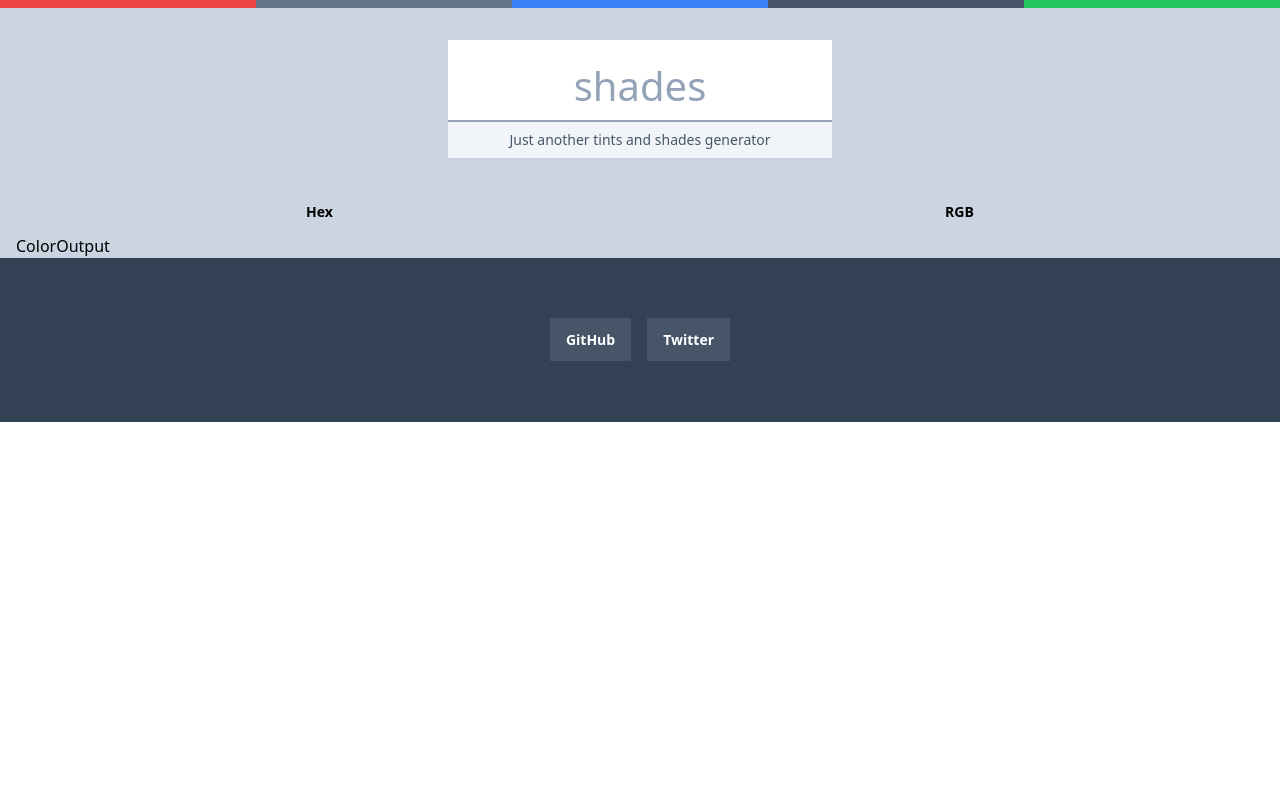
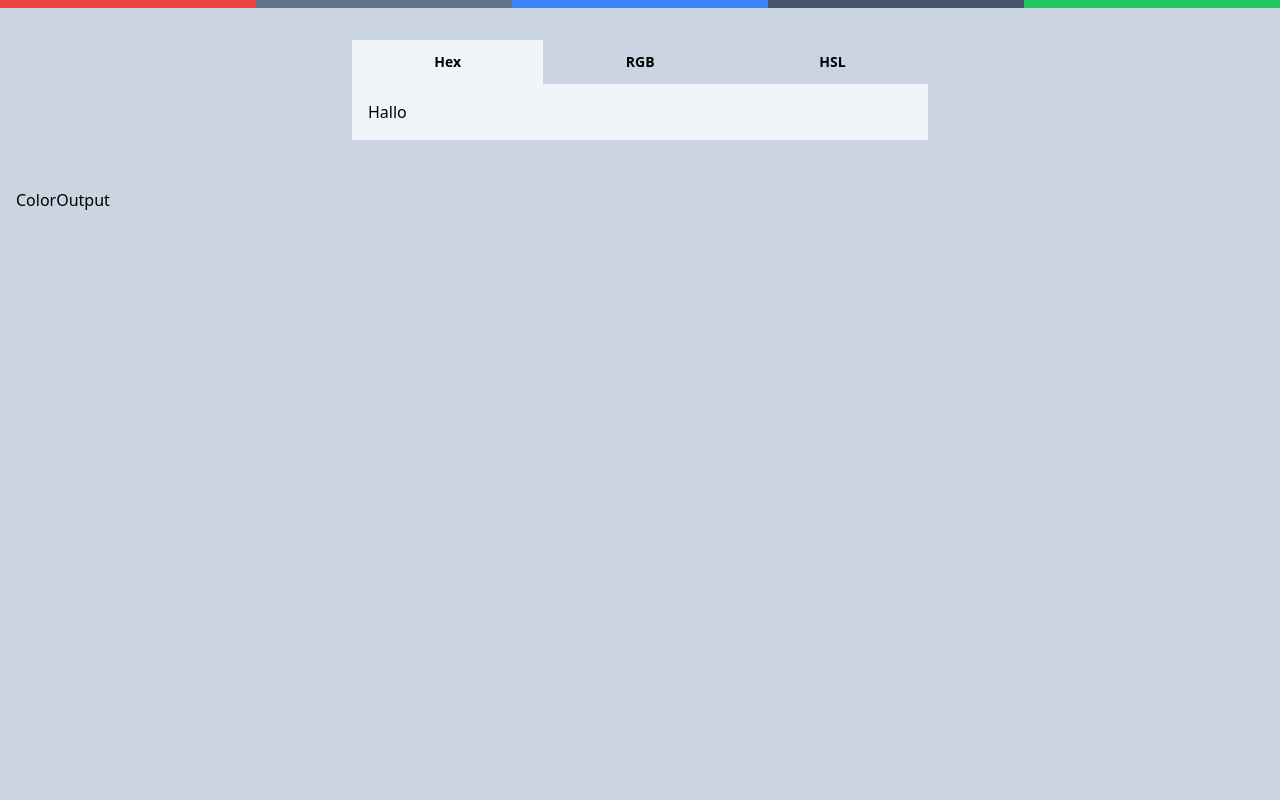
Before and after one commit to reactry/shades, a React (Create React App) app: page / in a window 1280 px wide. Shown: the top 800 px of the page. Built offline with nearby package versions, Linux system fonts and the light colour scheme.

Commit message:
Moved branding to bottom * styling changes * updated tailwind.config.js

```diff
--- a/src/MainComponent/ColorInput/ColorInput.js
+++ b/src/MainComponent/ColorInput/ColorInput.js
@@ -8,6 +8,9 @@ const tabs = [
 	},
 	{
 		"title": "RGB"
+	},
+	{
+		"title": "HSL"
 	}
 ];
 
@@ -22,8 +25,13 @@ export default function ColorInput ({
 		tabs, currentTabIndex, setCurrentTabIndex
 	};
 	return (
-		<div className="ColorInput bg-slate-300">
-			<TopTabBar {...topTabBarProps} />
+		<div className="ColorInput bg-slate-300 py-8">
+			<div className="max-w-xl m-auto bg-slate-100">
+				<TopTabBar {...topTabBarProps} />
+				<div className="p-4">
+					<h2>Hallo</h2>
+				</div>
+			</div>
 		</div>
 	);
 }
--- a/src/MainComponent/ColorInput/TopTabBar.js
+++ b/src/MainComponent/ColorInput/TopTabBar.js
@@ -8,8 +8,8 @@ export default function TopTabBar ({
 	let tabItems = tabs.map((v, i) => {
 		if (v.hidden) return null;
 
-		let tabClass = "grow px-2 py-3 duration-300 cursor-pointer";
-		tabClass += (i === currentTabIndex) ? " bg-slate-300" : " hover:bg-slate-100";
+		let tabClass = "grow px-2 py-3 duration-300";
+		tabClass += (i === currentTabIndex) ? " bg-slate-100" : " cursor-pointer hover:bg-slate-200";
 		return (
 			<div key={i} className={tabClass} onClick={() => setCurrentTabIndex(i)}>{v.title}</div>
 		);
@@ -17,7 +17,7 @@ export default function TopTabBar ({
 
 	return (
 		<div className="TopTabBar">
-			<div className="flex text-center text-sm font-bold bg-slate-400">
+			<div className="flex text-center text-sm font-bold bg-slate-300">
 				{tabItems}
 			</div>
 		</div>
--- a/src/MainComponent/MainComponent.js
+++ b/src/MainComponent/MainComponent.js
@@ -29,9 +29,9 @@ export default function MainComponent ({settings}) {
 	return (
 		<>
 			<RainbowBorder bgClasses={bgClasses} />
-			<Branding meta={settings.meta} />
 			<ColorInput {...colorInputProps} />
 			<ColorOutput {...colorOutputProps} />
+			<Branding meta={settings.meta} />
 		</>
 	);
 }
--- a/tailwind.config.js
+++ b/tailwind.config.js
@@ -1,7 +1,8 @@
 module.exports = {
   content: [
     "src/*.js",
-    "src/*/*.js"
+    "src/MainComponent/*.js",
+    "src/MainComponent/*/*.js"
   ],
   theme: {
     extend: {},
```
